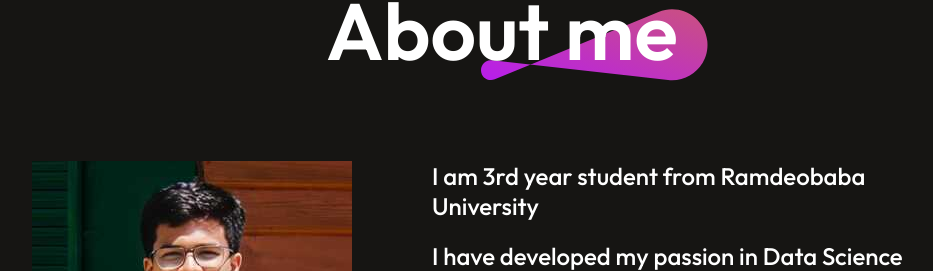
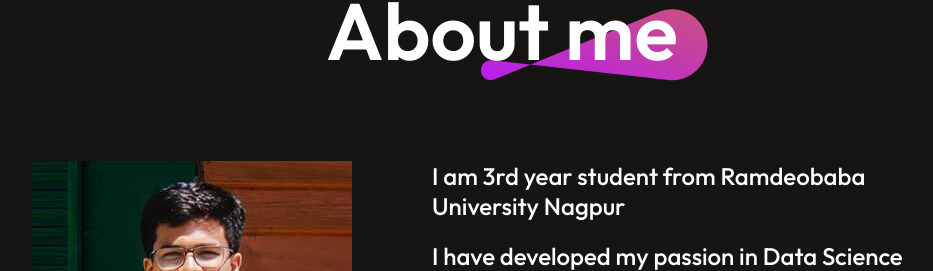
Before and after one commit to Bhargav-Lende/Portfolio, a React (Vite) app: page / in a window 1280 px wide. Shown: the part 1207-1478 px from the top of the page, without its empty margins (138-1071 px from the left). Built offline with nearby package versions, Linux system fonts and the light colour scheme.

Commit message:
Complete Web

```diff
--- a/src/Components/About/About.jsx
+++ b/src/Components/About/About.jsx
@@ -16,7 +16,7 @@
         </div>
         <div className="about-right">
             <div className="about-para">
-                <p>I am 3rd year student from Ramdeobaba University</p>
+                <p>I am 3rd year student from Ramdeobaba University Nagpur</p>
                 <p>I have developed my passion in Data Science</p>
             </div>
             <div className="about-skills">
```
